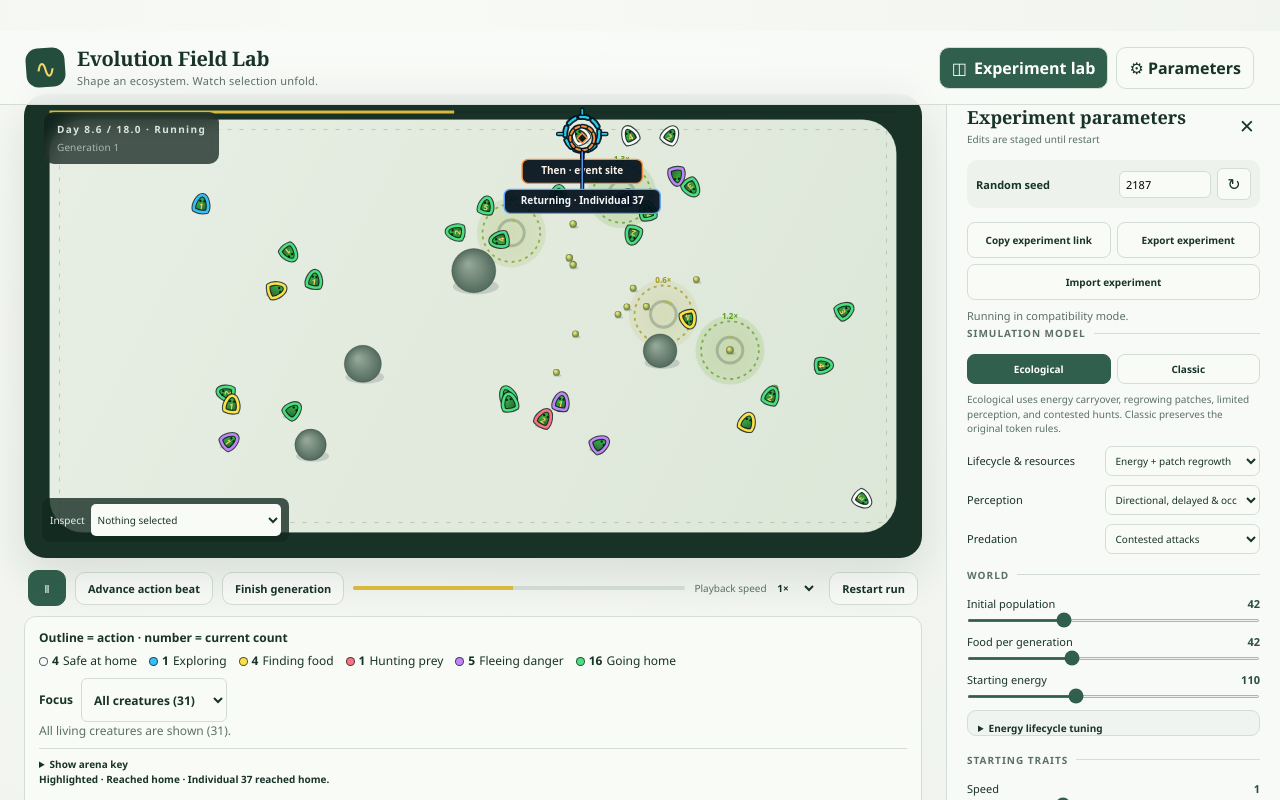
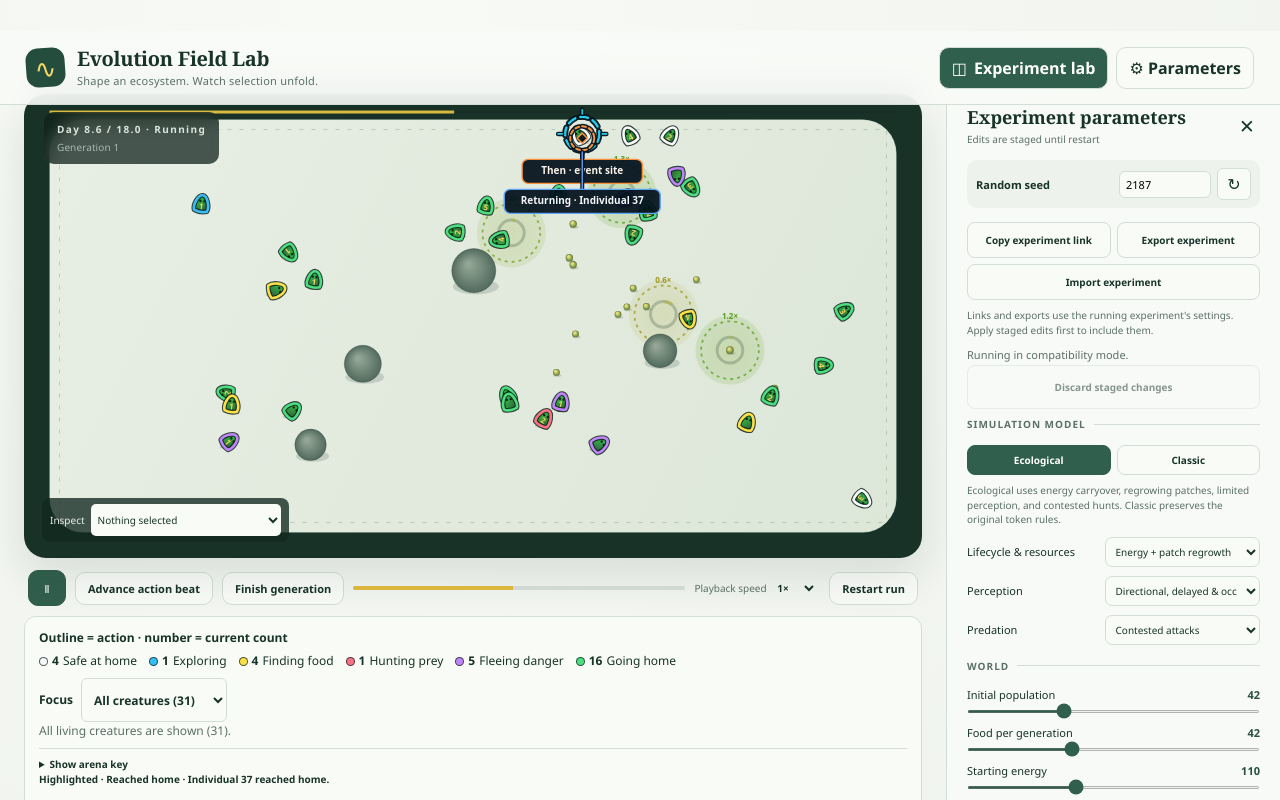
Before and after one commit to philippmch/SimSim, a React (Vite) app: page / in a window 1280 px wide. Both pictures are taken after a click on the button "Open parameters". Shown: the top 800 px of the page. Built offline with nearby package versions, Linux system fonts and the light colour scheme.

Commit message:
feat: discard staged parameters without restarting

```diff
--- a/src/components/ParametersPanel.tsx
+++ b/src/components/ParametersPanel.tsx
@@ -48,19 +48,24 @@ function SelectControl({ label, value, onChange, options }: { label: string; val
 
 function ParametersPanel({ draft, liveConfig, dirty, actionStatus, runtimeMode, setDraft, onStatusChange, onApply }: ParametersPanelProps) {
   const importRef = useRef<HTMLInputElement>(null)
+  const seedRef = useRef<HTMLInputElement>(null)
   const update = <K extends keyof Config>(key: K, value: Config[K]) => setDraft(config => ({ ...config, [key]: value }))
   const maturityAge = typeof draft.maturityAge === 'number' && Number.isFinite(draft.maturityAge) ? Math.max(0, Math.min(200, Math.round(draft.maturityAge))) : 0
   const patchQualityVariation = typeof draft.patchQualityVariation === 'number' && Number.isFinite(draft.patchQualityVariation) ? Math.max(0, Math.min(1, draft.patchQualityVariation)) : 0
 
   return <>
-    <div className="seed-row"><label htmlFor="seed">Random seed</label><input id="seed" type="number" value={draft.seed} min="1" max="9999999" onChange={event => { const value = event.currentTarget.valueAsNumber; update('seed', Number.isFinite(value) ? Math.max(1, Math.min(9999999, Math.round(value))) : defaultConfig.seed) }} /><button aria-label="Choose a new random seed" onClick={() => update('seed', Math.floor(Math.random() * 9999998) + 1)}>↻</button></div>
+    <div className="seed-row"><label htmlFor="seed">Random seed</label><input ref={seedRef} id="seed" type="number" value={draft.seed} min="1" max="9999999" onChange={event => { const value = event.currentTarget.valueAsNumber; update('seed', Number.isFinite(value) ? Math.max(1, Math.min(9999999, Math.round(value))) : defaultConfig.seed) }} /><button aria-label="Choose a new random seed" onClick={() => update('seed', Math.floor(Math.random() * 9999998) + 1)}>↻</button></div>
     <div className="share-tools" role="group" aria-label="Experiment sharing and files">
       <button onClick={async () => { try { await navigator.clipboard.writeText(experimentUrl(liveConfig, location.href)); onStatusChange('Experiment link copied.') } catch { onStatusChange('Could not access the clipboard.') } }}>Copy experiment link</button>
       <button onClick={() => { try { const blob = new Blob([exportExperiment(liveConfig)], { type: 'application/json' }), url = URL.createObjectURL(blob), link = document.createElement('a'); link.href = url; link.download = `evolution-field-lab-seed-${liveConfig.seed}.json`; link.click(); URL.revokeObjectURL(url); onStatusChange('Experiment exported.') } catch { onStatusChange('Could not export this experiment.') } }}>Export experiment</button>
       <button onClick={() => importRef.current?.click()}>Import experiment</button>
       <input ref={importRef} className="sr-only" type="file" accept="application/json,.json" onChange={async event => { try { const file = event.target.files?.[0]; if (!file) return; if (file.size > MAX_EXPERIMENT_TEXT) throw new Error('too large'); const imported = importExperiment(await file.text()); if (!imported) throw new Error(); setDraft(imported); onStatusChange('Experiment imported. Apply and restart to use it.') } catch { onStatusChange('Import failed: choose a valid experiment JSON file under 64 KB.') } finally { event.target.value = '' } }} />
     </div>
+    <p className="model-note">Links and exports use the running experiment's settings. Apply staged edits first to include them.</p>
     <p className="action-status" role="status">{actionStatus}{runtimeMode === 'fallback' ? ' Running in compatibility mode.' : ''}</p>
+    <div className="share-tools" role="group" aria-label="Staged parameter changes">
+      <button type="button" disabled={!dirty} style={{ minHeight: 44, opacity: dirty ? 1 : .5 }} onClick={() => { setDraft({ ...liveConfig }); onStatusChange('Staged changes discarded. Running experiment settings restored.'); seedRef.current?.focus() }}>Discard staged changes</button>
+    </div>
     <fieldset><legend>Simulation model</legend>
       <div className="model-presets" role="group" aria-label="Simulation model presets">
         <button aria-pressed={draft.ecologyMode === 'energy-regrowth' && draft.perceptionMode === 'realistic' && draft.predationMode === 'contest'} onClick={() => setDraft(config => ({ ...config, ecologyMode: 'energy-regrowth', perceptionMode: 'realistic', predationMode: 'contest' }))}>Ecological</button>
```
Also changed, not shown: 1 other file (tests, documents, lock files or other folders).
